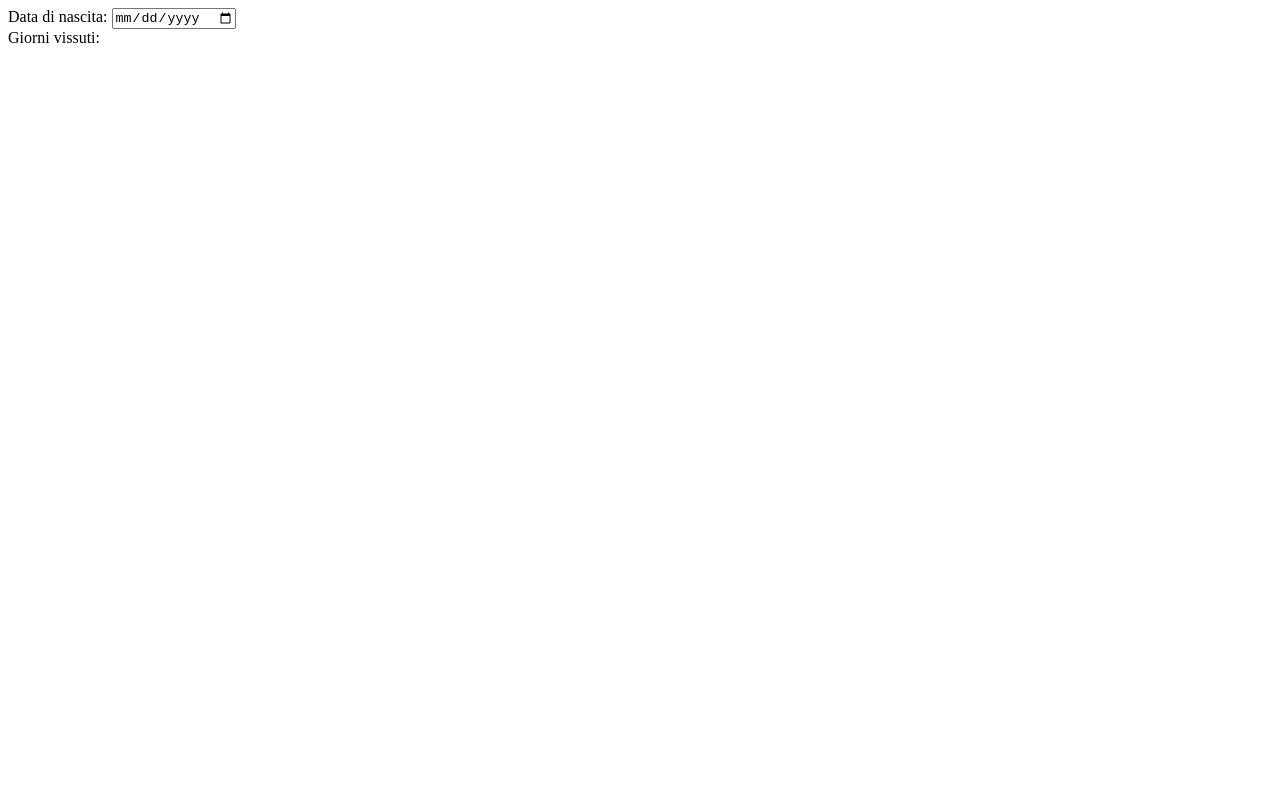
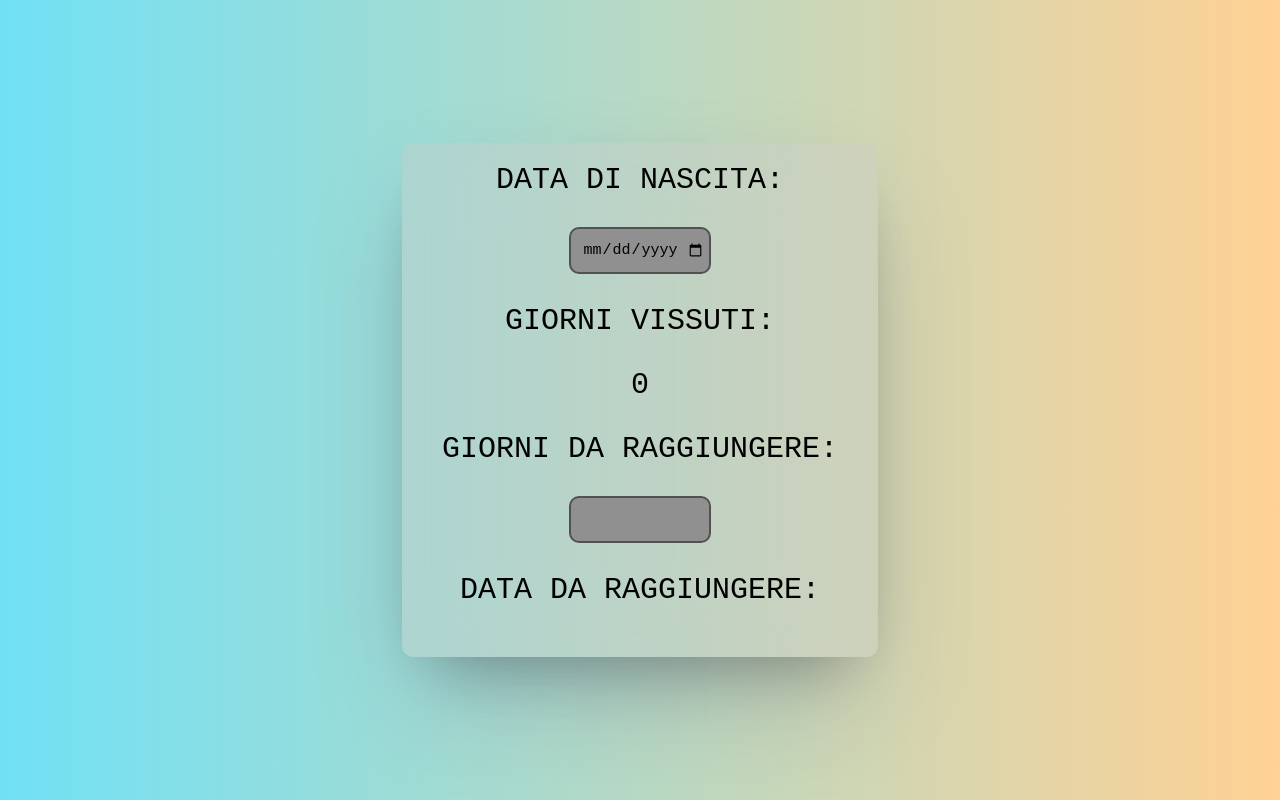
Before and after one commit to reposcuola/giorni, a plain HTML site: page index.html in a window 1280 px wide. Drawn offline with Linux system fonts and the light colour scheme.

Commit message:
Add files via upload

```diff
--- a/index.html
+++ b/index.html
@@ -4,20 +4,92 @@
   <meta charset="UTF-8">
   <meta http-equiv="X-UA-Compatible" content="IE=edge">
   <meta name="viewport" content="width=device-width, initial-scale=1.0">
-  <title>Giorni dalla mia nascita</title>
+  <style>
+	body {
+		margin: 0;
+	}
+
+    .main {
+		width: 100vw;
+		height: 100vh;
+		display: flex;
+		flex-direction: row;
+		justify-content: center;
+		align-items: center;
+		background: #70e1f5;  /* fallback for old browsers */
+		background: -webkit-linear-gradient(to left, #ffd194, #70e1f5);  /* Chrome 10-25, Safari 5.1-6 */
+		background: linear-gradient(to left, #ffd194, #70e1f5); /* W3C, IE 10+/ Edge, Firefox 16+, Chrome 26+, Opera 12+, Safari 7+ */
+    }
+
+	.box {
+		display: flex;
+		flex-direction: column;
+		justify-content: center;
+		align-items: center;
+		gap: 30px;
+		background: rgba(200, 200, 200, 0.35);
+		backdrop-filter: blur(40px);
+		padding: 20px;
+		border-radius: 12px;
+		box-shadow: rgba(50, 50, 93, 0.25) 0px 50px 100px -20px, rgba(0, 0, 0, 0.3) 0px 30px 60px -30px;
+	}
+
+	span {
+		color: black;
+		font-size: 30px;
+		text-transform: uppercase;
+		font-family: monospace;
+		text-align: center;
+		padding: 0 20px 0 20px;
+	}
+
+	input {
+		width: 130px;
+		height: 35px;
+		border-radius: 10px;
+		border-style: solid;
+		border-color: #515151;
+		background-color: #909090;
+		padding: 4px;
+		font-size: 15px;
+		text-align: center;
+		transition: all 0.2s;
+	}
+
+	input:focus {
+		transform: scale(1.1);
+	}
+  </style>
+  <title>Giorni dal mio compleanno</title>
 </head>
 <body>
-  <span>Data di nascita: </span>
-  <input type="date" id="birthday" /><br />
-  <span>Giorni vissuti: </span>
-  <span id="days"></span>
+  <div class="main">
+	<div class="box">
+		<span>Data di nascita: </span>
+		<input type="date" id="birthday" />
+		<span>Giorni vissuti: </span>
+		<span id="daysLived">0</span>
+		<span>Giorni da raggiungere: </span>
+		<input type="number" id="daysGoal" />
+		<span>Data da raggiungere: </span>
+		<span id="days"></span>
+	</div>
+  </div>
   <script>
     const birthday = document.getElementById("birthday");
     const days = document.getElementById("days");
+	const daysLived = document.getElementById("daysLived");
+    const daysGoal = document.getElementById("daysGoal");
 
-    birthday.addEventListener("change", () => {
-      days.textContent = Math.ceil((Date.now() - new Date(birthday.value)) / (1000 * 60 * 60 * 24));
-    });
+    const updateValues = () => {
+		daysLived.textContent = birthday.value ? Math.ceil((Date.now() - new Date(birthday.value)) / (1000 * 60 * 60 * 24)) : "0";
+		const dateGoal = new Date(birthday.value);
+		dateGoal.setDate(dateGoal.getDate() + parseInt(daysGoal.value));
+		days.textContent = daysGoal.value ? dateGoal.toLocaleDateString("it-IT") : "";
+    };
+
+    birthday.addEventListener("change", updateValues);
+    daysGoal.addEventListener("change", updateValues);
   </script>
 </body>
 </html>
```
